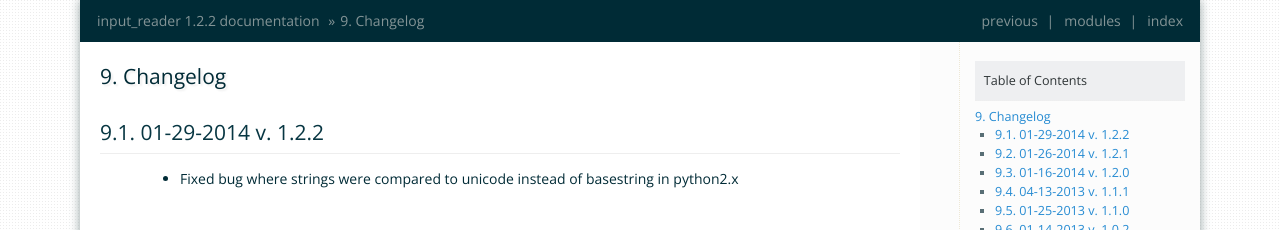
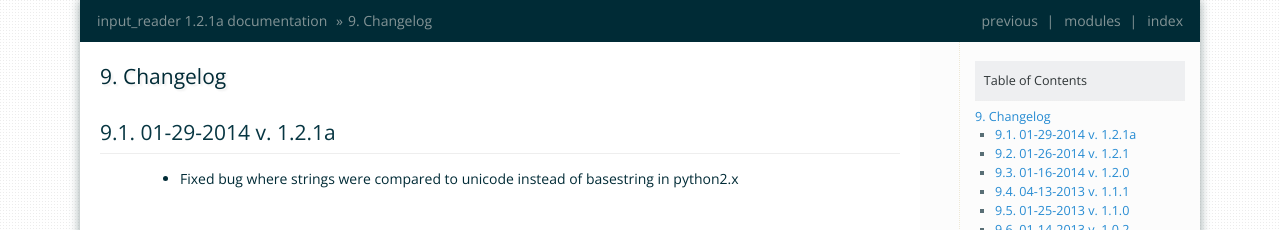
Before and after one commit to SethMMorton/input_reader, a Sphinx documentation site: the page built from docs/source/changelog.rst, in a window 1280 px wide and 900 px high. Shown: the top 230 px of the window. Built offline with Sphinx 7.4.7, drawn with Linux system fonts in a browser that asks for light colours; some of the changed text lies outside the part shown.

Commit message:
Changed version to 1.2.1a

```diff
--- a/README.rst
+++ b/README.rst
@@ -152,8 +152,8 @@ Seth M. Morton
 History
 -------
 
-01-29-2014 v. 1.2.2
-'''''''''''''''''''
+01-29-2014 v. 1.2.1a
+''''''''''''''''''''
 
     - Fixed bug where strings were compared to unicode instead of basestring in python2.x
 
--- a/docs/source/changelog.rst
+++ b/docs/source/changelog.rst
@@ -1,8 +1,8 @@
 Changelog
 ---------
 
-01-29-2014 v. 1.2.2
-'''''''''''''''''''
+01-29-2014 v. 1.2.1a
+''''''''''''''''''''
 
     - Fixed bug where strings were compared to unicode instead of basestring in python2.x
 
--- a/input_reader/_version.py
+++ b/input_reader/_version.py
@@ -1 +1 @@
-__version__ = '1.2.2'
+__version__ = '1.2.1a'
```
